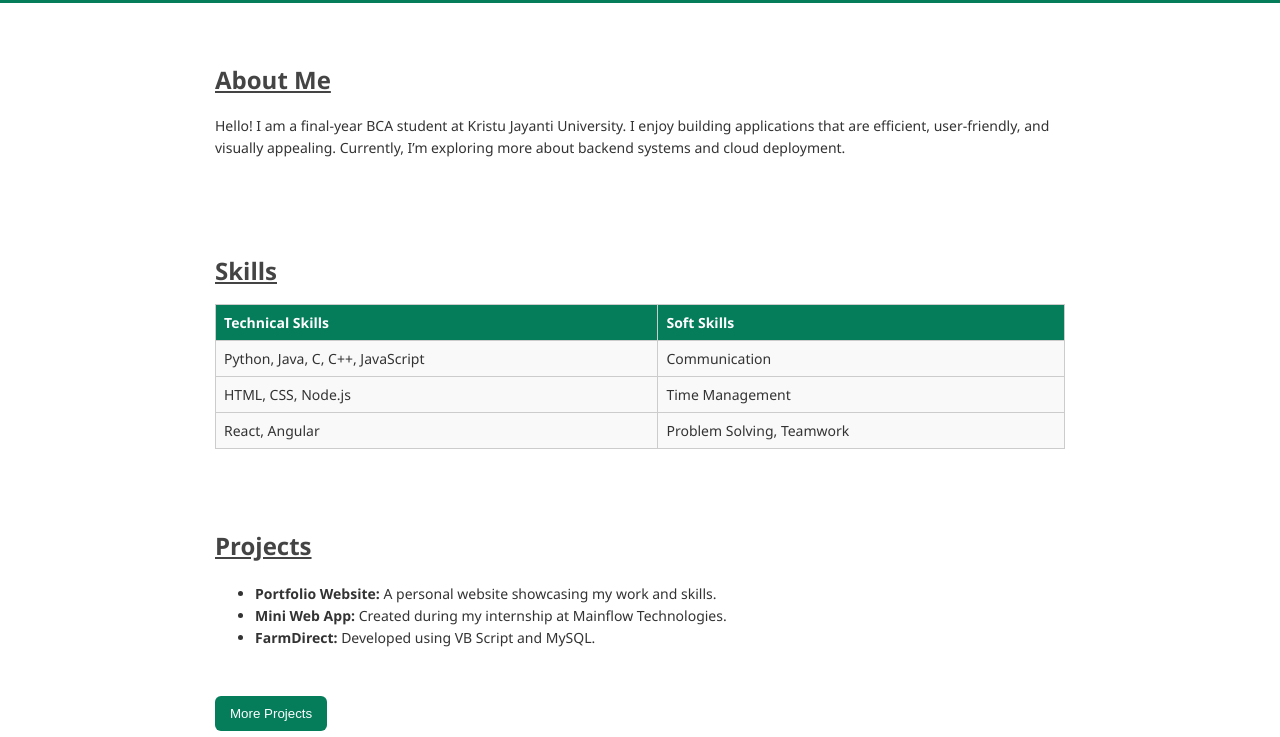
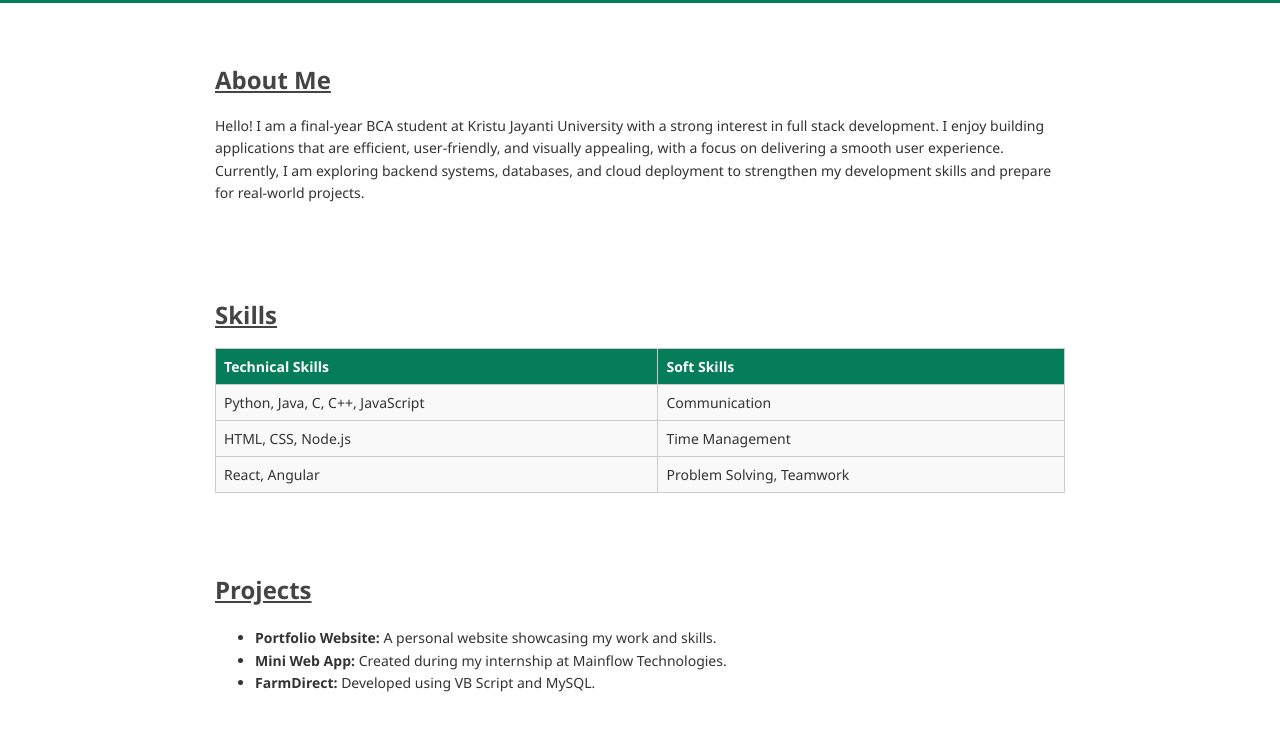
Before and after one commit to Abheekrishna/basic-portfolio, a plain HTML site: page index.html in a window 1280 px wide. Shown: the part 53-790 px from the top of the page. Drawn offline with Linux system fonts and the light colour scheme.

Commit message:
Update index.html

```diff
--- a/index.html
+++ b/index.html
@@ -123,7 +123,7 @@
 
 <section id="about">
     <h2>About Me</h2>
-    <p>Hello! I am a final-year BCA student at Kristu Jayanti University. I enjoy building applications that are efficient, user-friendly, and visually appealing. Currently, I’m exploring more about backend systems and cloud deployment.</p>
+    <p>Hello! I am a final-year BCA student at Kristu Jayanti University with a strong interest in full stack development. I enjoy building applications that are efficient, user-friendly, and visually appealing, with a focus on delivering a smooth user experience. Currently, I am exploring backend systems, databases, and cloud deployment to strengthen my development skills and prepare for real-world projects.</p>
 </section>
 
 <section id="skills">
```
